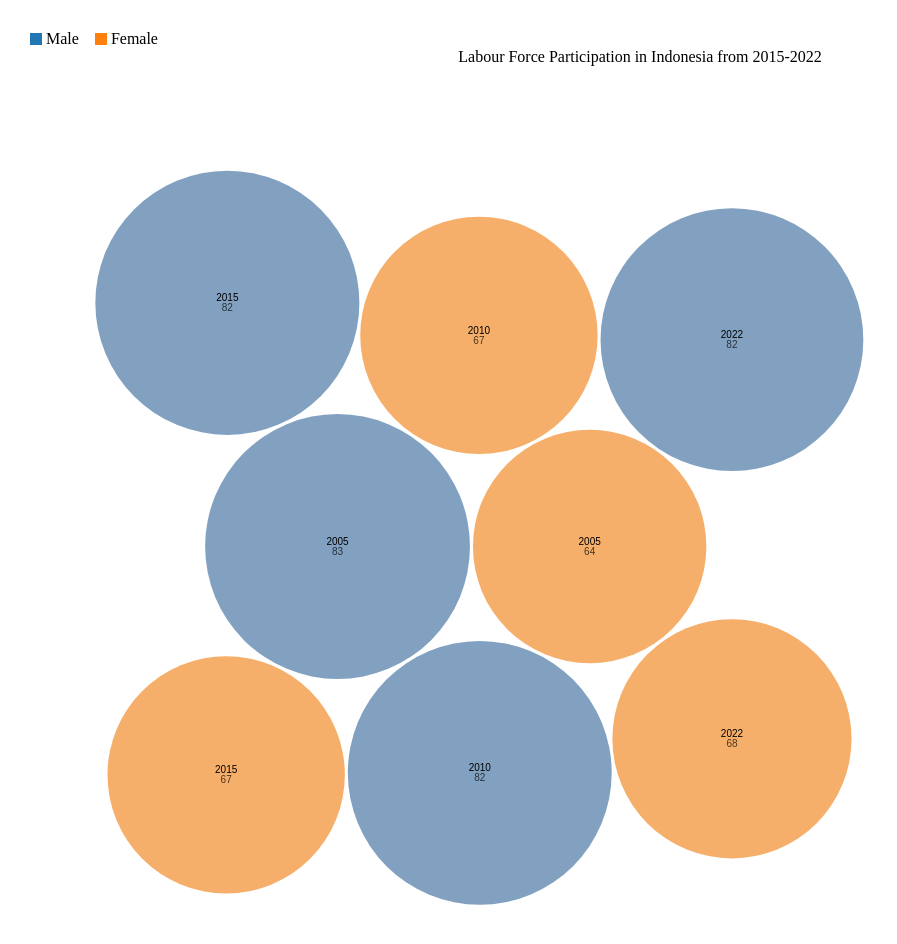
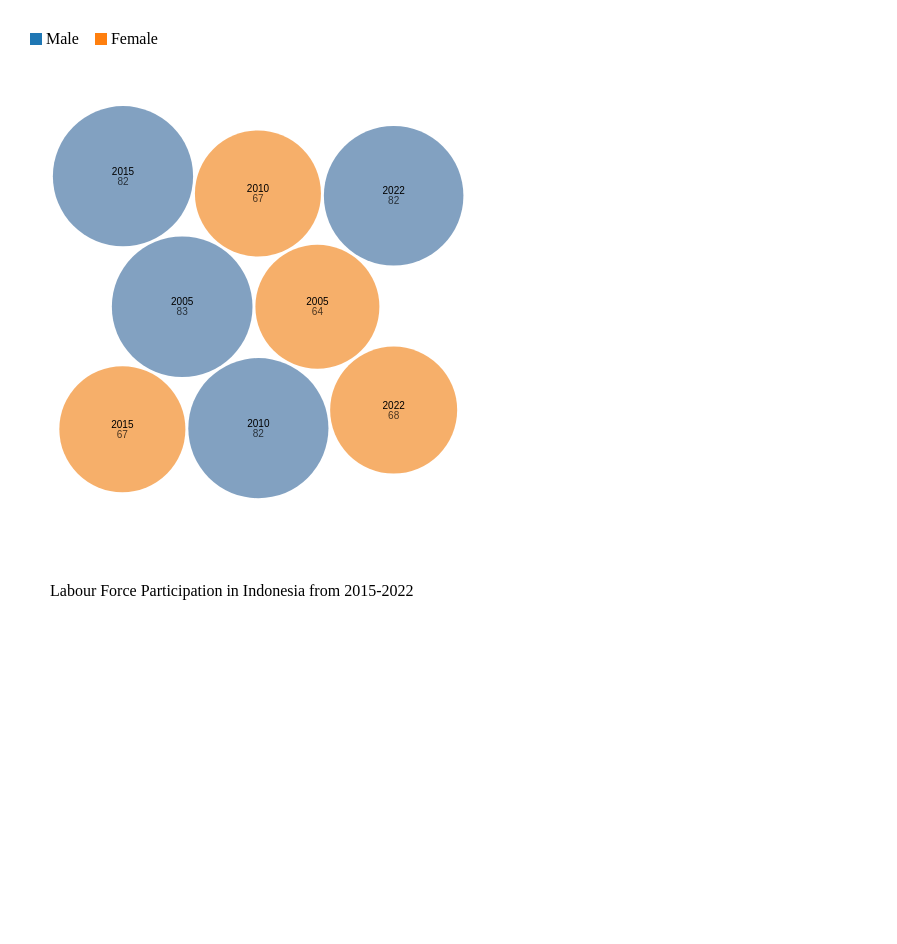
Before and after one commit to egunadi/dsci554-a4, a website: page html/bubble_cloud.html in a window 1280 px wide. Shown: the whole page, without its empty margins (0-897 px from the left). After the commit the page ends 800 px from the top, so only its background shows below. Drawn offline with nearby package versions, Linux system fonts and the light colour scheme.

Commit message:
Fix alignment in index.html

```diff
--- a/html/bubble_cloud.html
+++ b/html/bubble_cloud.html
@@ -29,18 +29,18 @@
     }
 
     #description {
-      display: flex;
-      justify-content: center;
+      margin-left: 50px;
+      margin-top: 30px;
     }
   </style>
   <script src="https://d3js.org/d3.v7.min.js"></script>
 </head>
 <body>
   <div id="legend"></div>
+  <div id="viz"></div>
   <div id="description" class="container">
     <strong>Labour Force Participation in Indonesia from 2015-2022</strong>
   </div>
-  <div id="viz"></div>
 
   <script>
     data = [
@@ -65,7 +65,7 @@
     legendContainer.innerHTML = createLegend(swatchcolor);
 
     // Specify the dimensions of the chart.
-    const width = 928;
+    const width = 500;
     const height = width;
     const margin = 1; // to avoid clipping the root circle stroke
     const name = d => d.id.split(".").pop(); // "Strings" of "flare.util.Strings"
```
Also changed, not shown: index.html (+2 -2 lines), img/bubble_chart.png, img/bubble_cloud.png, img/div_bars.png, img/svg_bars.png.
